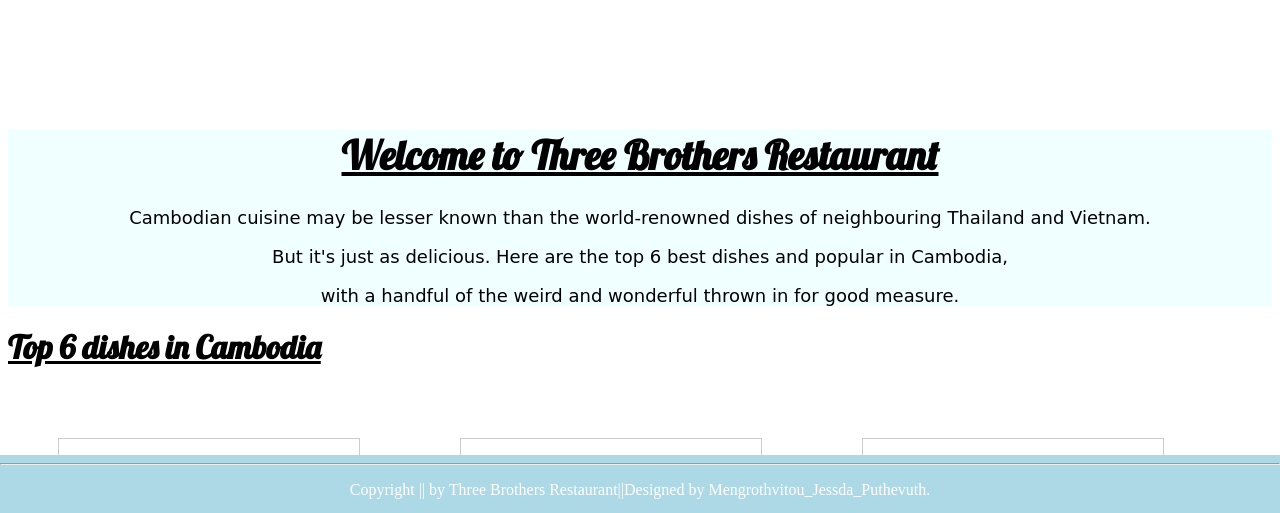
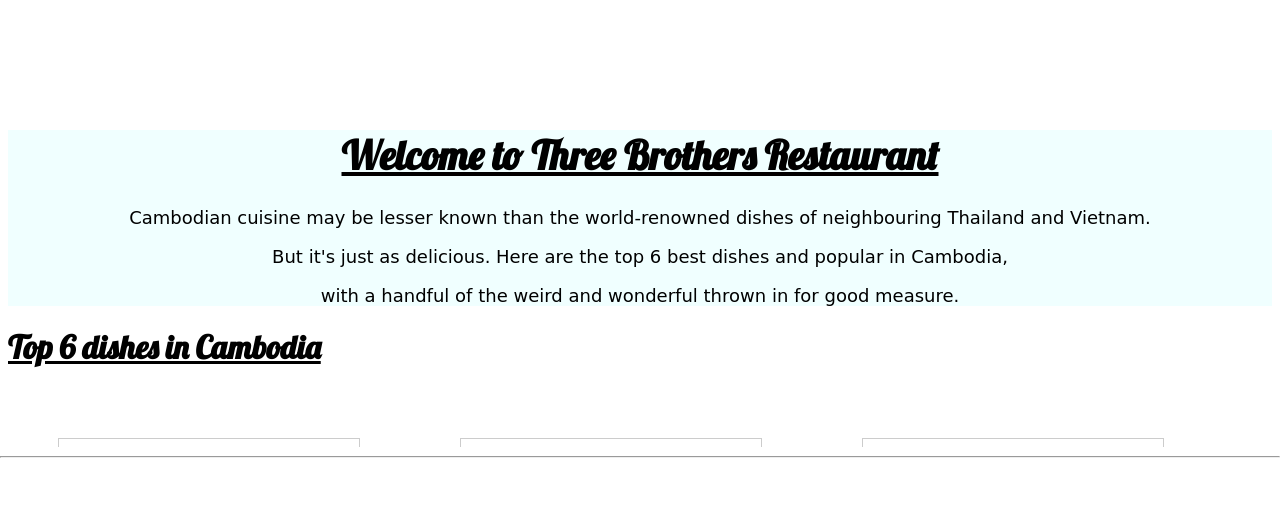
Before and after one commit to Mengrothvitou/Three-Brothers-Restaurant, a plain HTML site: page index.html in a window 1280 px wide. Shown: the part 285-798 px from the top of the page. Drawn offline with Linux system fonts and the light colour scheme.

Commit message:
Update indexstyle.css

```diff
--- a/indexstyle.css
+++ b/indexstyle.css
@@ -105,11 +105,12 @@ div.gallery {
 
 }
 .footer{
+  font-size:18px;
   position: fixed;
   left: 0;
   bottom: 0;
   width: 100%;
-  background-color: lightblue;
+  background-color: white;
   color: white;
   text-align: center;
 }
```
